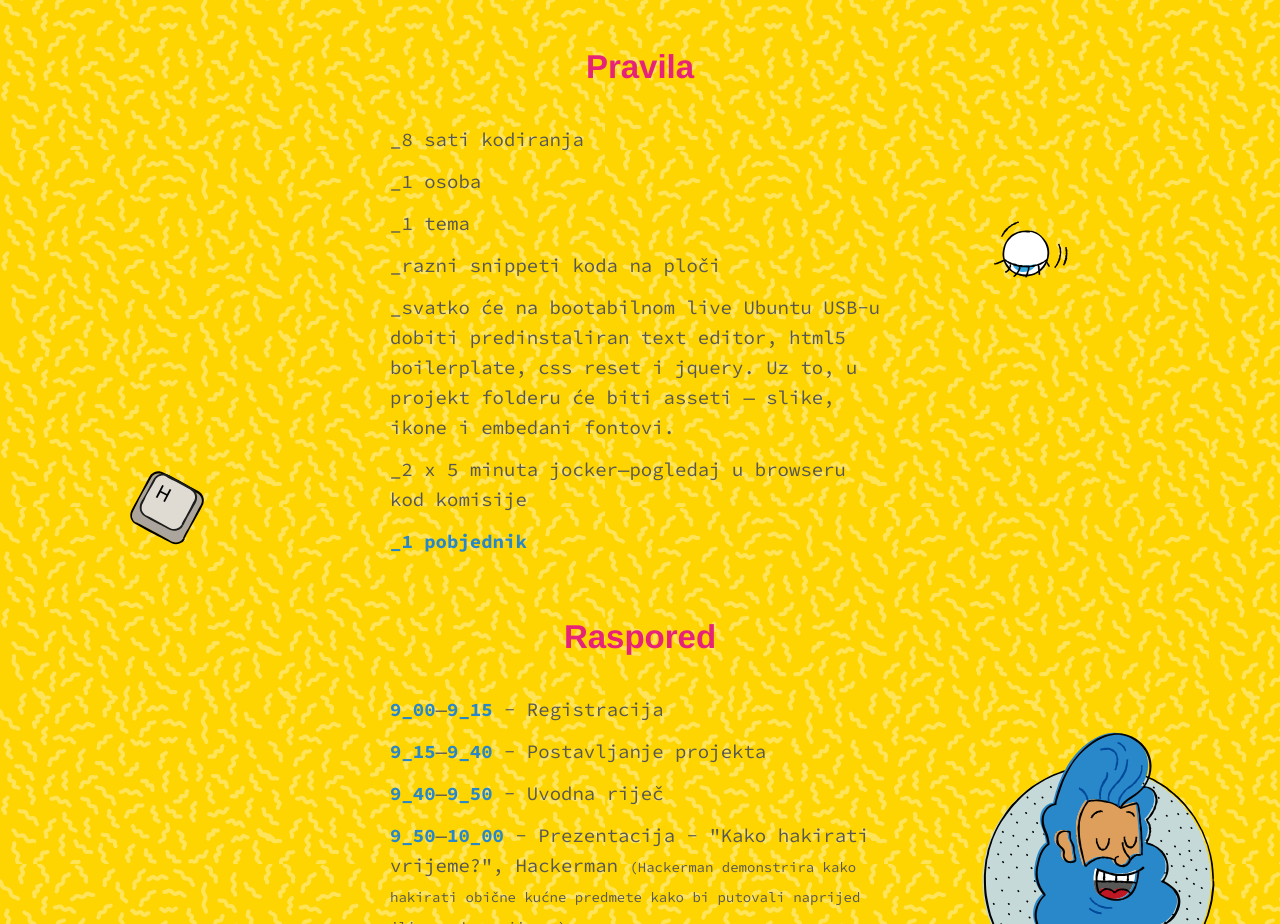
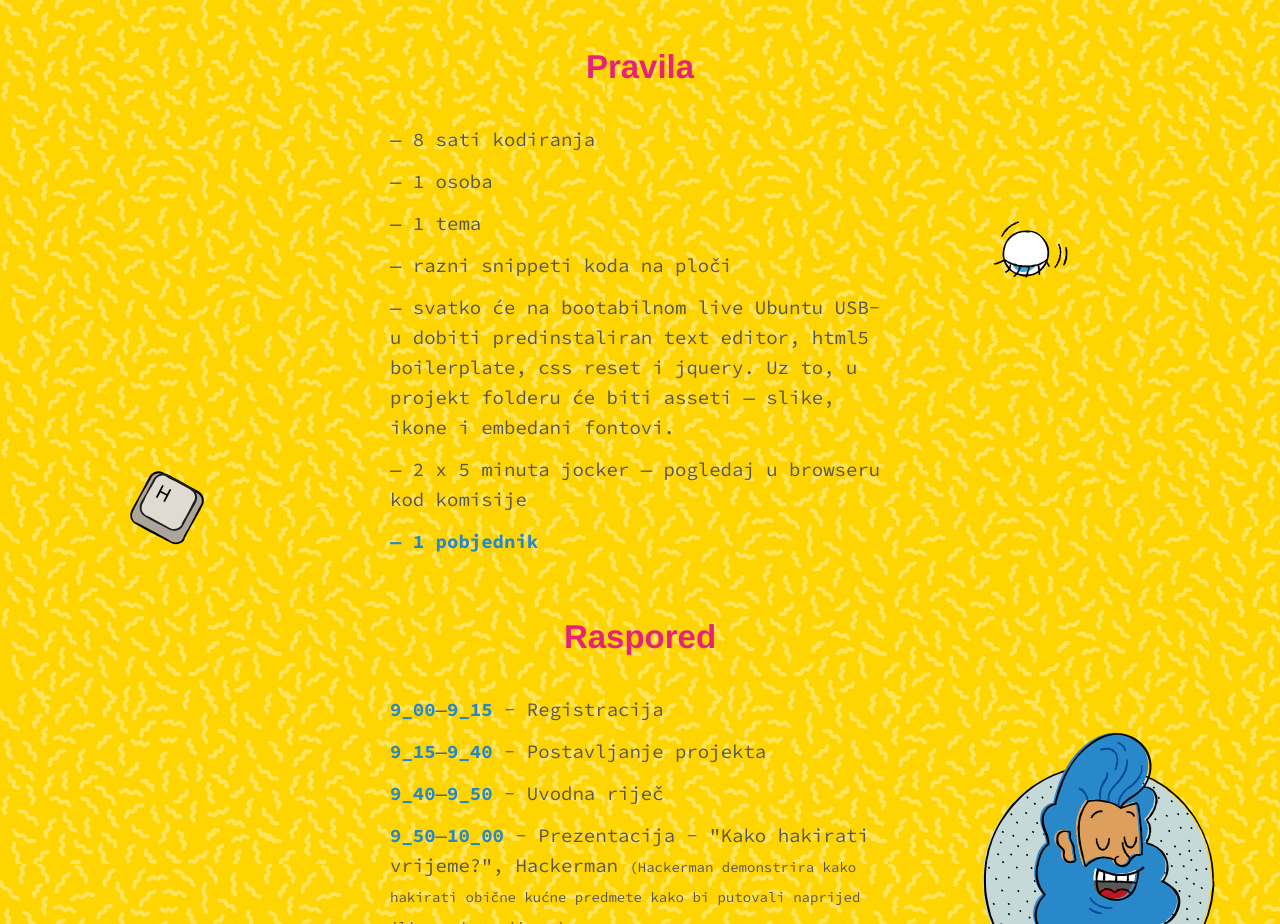
Before and after one commit to igorplac/hackathon, a website: page index.html in a window 1280 px wide. Shown: the part 920-1844 px from the top of the page. Drawn offline with Linux system fonts and the light colour scheme; a script that the page names is missing.

Commit message:
minor changes

```diff
--- a/index.html
+++ b/index.html
@@ -65,13 +65,13 @@
             <section class="container--sml">
                 <h1 class="type--center type--color--primary spc--bottom--lrg s-reveal">Pravila</h1>
                 <ul class="type--mono type--medium s-reveal">
-                    <li class="spc--bottom--sml">_8 sati kodiranja</li>
-                    <li class="spc--bottom--sml">_1 osoba</li>
-                    <li class="spc--bottom--sml">_1 tema</li>
-                    <li class="spc--bottom--sml">_razni snippeti koda na ploči</li>
-                    <li class="spc--bottom--sml">_svatko će na bootabilnom live Ubuntu USB-u dobiti predinstaliran text editor, html5 boilerplate, css reset i jquery. Uz to, u projekt folderu će biti asseti &mdash; slike, ikone i  embedani fontovi.</li>
-                    <li class="spc--bottom--sml">_2 x 5 minuta jocker&mdash;pogledaj u browseru kod komisije</li>
-                    <li class="spc--bottom--sml type--color--secondary"><strong>_1 pobjednik</strong></li>
+                    <li class="spc--bottom--sml">&mdash; 8 sati kodiranja</li>
+                    <li class="spc--bottom--sml">&mdash; 1 osoba</li>
+                    <li class="spc--bottom--sml">&mdash; 1 tema</li>
+                    <li class="spc--bottom--sml">&mdash; razni snippeti koda na ploči</li>
+                    <li class="spc--bottom--sml">&mdash; svatko će na bootabilnom live Ubuntu USB-u dobiti predinstaliran text editor, html5 boilerplate, css reset i jquery. Uz to, u projekt folderu će biti asseti &mdash; slike, ikone i  embedani fontovi.</li>
+                    <li class="spc--bottom--sml">&mdash; 2 x 5 minuta jocker &mdash; pogledaj u browseru kod komisije</li>
+                    <li class="spc--bottom--sml type--color--secondary"><strong>&mdash; 1 pobjednik</strong></li>
                 </ul>
             </section>
             <section class="container--sml">
```
